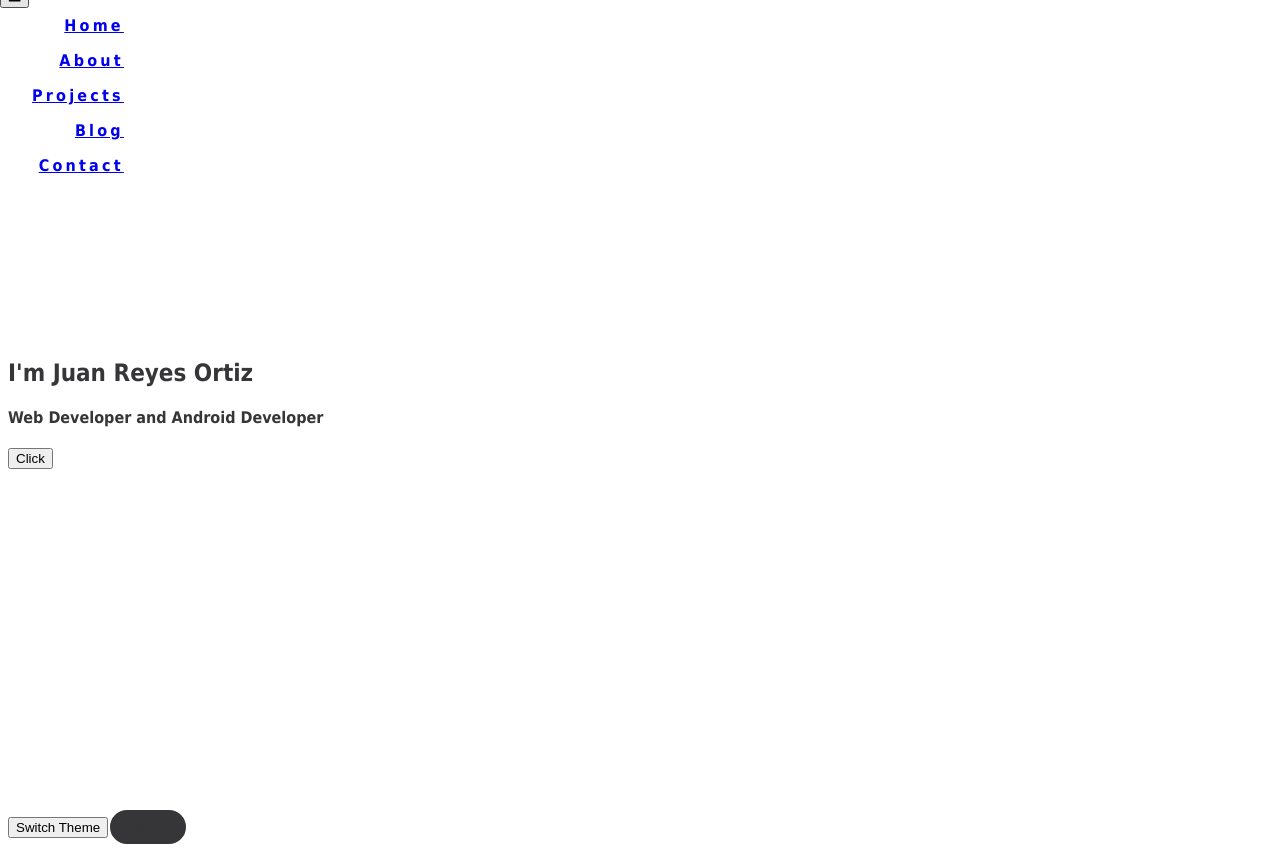
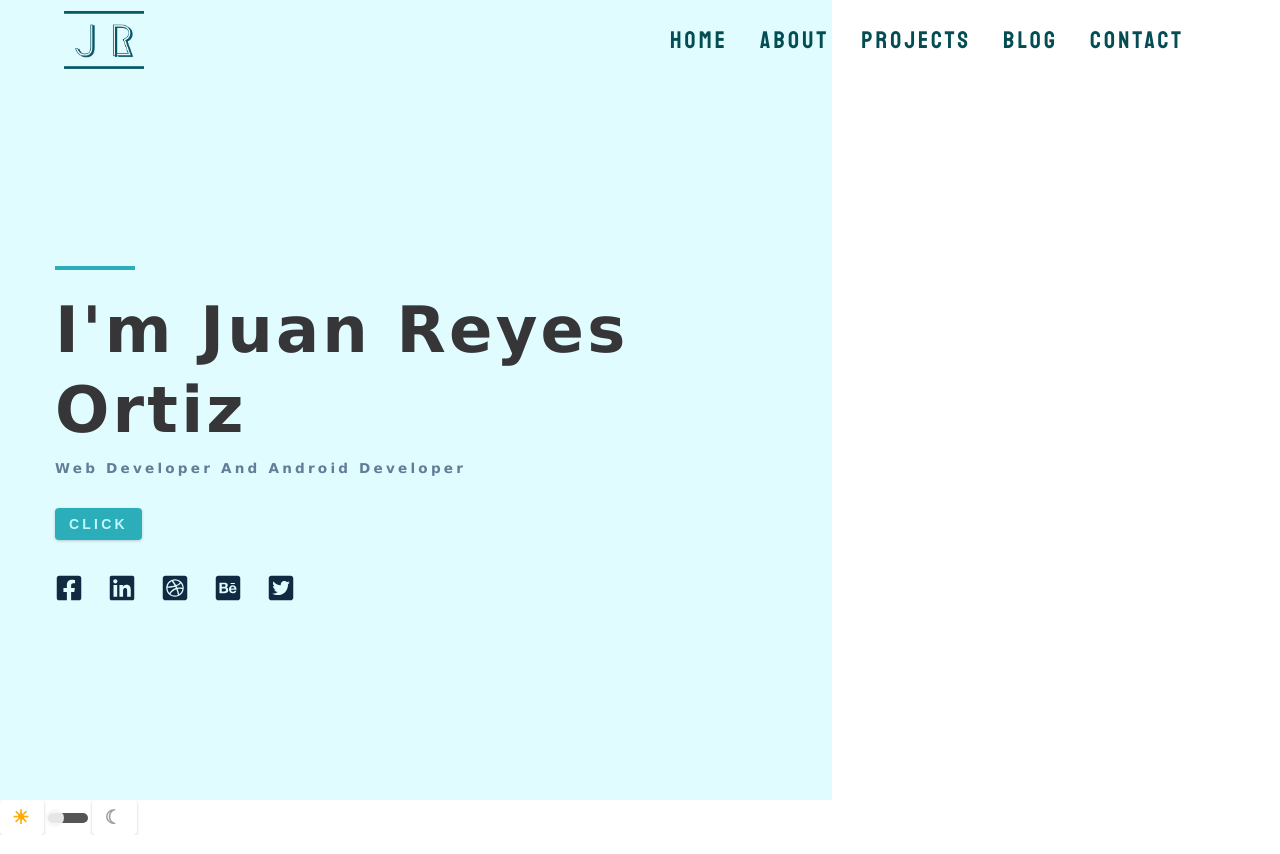
Before and after one commit to jmreyesortiz/portfolio-website, a Gatsby site: page / in a window 1280 px wide. Built offline with nearby package versions, Linux system fonts and the light colour scheme; Gatsby itself is replaced by a stand-in of ours.

Commit message:
hero basically done

```diff
--- a/src/components/Hero.js
+++ b/src/components/Hero.js
@@ -1,5 +1,6 @@
 import React from "react"
 import styled from "styled-components"
+import SocialLinks from "../constants/socialLinks"
 
 const Hero = () => {
   return (
@@ -7,11 +8,11 @@ const Hero = () => {
       <HeroCenter>
         <HeroInfo>
           <div>
-            <Underline>
-              <h1>I'm Juan Reyes Ortiz</h1>
-              <h4>Web Developer and Android Developer</h4>
-              <Button>Click</Button>
-            </Underline>
+            <Underline></Underline>
+            <h1>I'm Juan Reyes Ortiz</h1>
+            <h4>Web Developer and Android Developer</h4>
+            <HeroButton>Click</HeroButton>
+            <SocialLinks />
           </div>
         </HeroInfo>
       </HeroCenter>
@@ -23,18 +24,65 @@ const HeroHeader = styled.header`
   margin-top: -5rem;
   padding-top: 5rem;
   height: 100vh;
+  background: ${({ theme }) => theme.colorPrimary10};
   position: relative;
+
+  @media screen and (min-width: 992px) {
+    ::before {
+      content: "";
+      position: absolute;
+      top: 0;
+      left: 65%;
+      right: 0;
+      bottom: 0;
+      background: ${({ theme }) => theme.colorWhite};
+    }
+    h4 {
+      font-size: 0.85rem;
+      line-height: 1;
+    }
+  }
+
+  @media screen and (min-width: 1170px) {
+    font-size: 1rem;
+  }
 `
 const HeroCenter = styled.div`
   height: 100%;
   display: grid;
   align-items: center;
+  width: 90vw;
+  margin: 0 auto;
+  max-width: 1170px;
+  @media screen and (min-width: 992px) {
+    width: 95vw;
+    grid-template-columns: repeat(12, 1fr);
+  }
 `
-const HeroInfo = styled.article``
+const HeroInfo = styled.article`
+  background: ${({ theme }) => theme.colorPrimary10};
+  h4 {
+    color: ${({ theme }) => theme.colorGrey5};
+  }
+  @media screen and (min-width: 992px) {
+    grid-row: 1/1;
+    grid-column: 1 / span 8;
+  }
+  @media screen and (min-width: 1170px) {
+    grid-column: 1 / span 8;
+  }
+`
 const Underline = styled.div`
+  margin-right: auto;
   margin-bottom: 0.5rem;
   margin-left: 0;
+  width: 5rem;
+  height: 0.25rem;
+  margin-bottom: 1.25rem;
+  background: ${({ theme }) => theme.colorPrimary5};
 `
-const Button = styled.button``
+const HeroButton = styled.button`
+  margin-top: 1.25rem;
+`
 
 export default Hero
--- a/src/components/Logo.js
+++ b/src/components/Logo.js
@@ -3,7 +3,13 @@ import { graphql, useStaticQuery, Link } from "gatsby"
 import Image from "gatsby-image"
 import styled from "styled-components"
 
-const LogoW = styled.div``
+const LogoW = styled.div`
+  @media screen and (min-width: 768px) {
+    width: 80px;
+  }
+  @media screen and (max-width: 768px) {
+  }
+`
 
 const Logo = () => {
   const data = useStaticQuery(graphql`
--- a/src/components/Navbar.js
+++ b/src/components/Navbar.js
@@ -1,24 +1,54 @@
 import React from "react"
 import Logo from "./Logo"
-import Links from "../constants/links"
+import Navlinks from "../constants/links"
 import styled from "styled-components"
 import { FaAlignRight } from "react-icons/fa"
 
 const Nav = styled.nav`
   position: absolute;
+  top: 0;
+  left: 0;
   width: 100%;
   height: 5rem;
   display: flex;
   align-items: center;
   z-index: 200;
-  top: 0;
-  left: 0;
-  background-color: ${props =>
-    props.theme.isDark ? props.theme.darkColor : props.theme.lightColor};
+
+  @media screen and (min-width: 992px) {
+  }
 `
-const NavCenter = styled.div``
-const NavHeader = styled.div``
-const ToggleButton = styled.button``
+const NavCenter = styled.div`
+  width: 90vw;
+  max-width: 1170px;
+  margin: 0 auto;
+
+  @media screen and (min-width: 768px) {
+    display: grid;
+    grid-template-columns: auto 1fr;
+    align-items: center;
+  }
+`
+const NavHeader = styled.div`
+  display: flex;
+  justify-content: space-between;
+  align-items: center;
+`
+const ToggleButton = styled.button`
+  font-size: 2rem;
+  background: transparent;
+  border-color: transparent;
+  color: ${({ theme }) => theme.colorPrimary5};
+  cursor: pointer;
+  transition: ${({ theme }) => theme.transition};
+
+  &:hover {
+    color: ${({ theme }) => theme.colorPrimary2};
+  }
+
+  @media screen and (min-width: 768px) {
+    display: none;
+  }
+`
 
 const Navbar = () => {
   return (
@@ -26,15 +56,16 @@ const Navbar = () => {
       <Nav>
         <NavCenter>
           <NavHeader>
-            <Logo></Logo>
+            <Logo />
             <ToggleButton>
               <FaAlignRight />
             </ToggleButton>
           </NavHeader>
-          <Links></Links>
+          <Navlinks></Navlinks>
         </NavCenter>
       </Nav>
     </>
   )
 }
+
 export default Navbar
--- a/src/components/Themes.js
+++ b/src/components/Themes.js
@@ -3,10 +3,88 @@ export const lightTheme = {
   text: "#363537",
   toggleBorder: "#FFF",
   background: "#363537",
+
+  //Toggle Button
+  colorMoon: "#9E9E9E",
+  colorSun: "#FFAB00",
+
+  // Primary Colors
+  colorPrimary: "#044e53",
+  colorPrimary2: "#0a6c75",
+  colorPrimary3: "#0e7c86",
+  colorPrimary4: "#149199",
+  colorPrimary5: "#2caeba",
+  // lighter shades
+  colorPrimary6: "#37bcc8",
+  colorPrimary7: "#52d1da",
+  colorPrimary8: "#88ebf2",
+  colorPrimary9: "#bff8fd",
+  colorPrimary10: "#e0fcff",
+  //darkest grey
+  colorGrey1: "#102a42",
+  colorGrey3: "#324d67",
+  colorGrey4: "#48647f",
+  //gray for paragraphs
+  colorGrey5: "#617d98",
+  colorGrey8: "#bcccdc",
+  colorGrey9: "#dae2ec",
+  colorGrey10: "#f1f5f8",
+  colorGreenDark: "#1d9527",
+  colorRedDark: "#bb2525",
+  colorRedLight: "#e66b6b",
+  colorWhite: "#fff",
+
+  //Other Colors
+  colorNav: "#fff",
+
+  //PrimaryFonts
+  primaryFont: "Verdana",
+  secondaryFont: "Staatliches-regular",
+  transition: "all 0.3s linear",
+  spacing: "0.2rem",
+  radius: "0.25rem",
+  lightShadow: "0 5px 15px rgba(0, 0, 0, 0.102)",
+  darkShadow: "0 5px 15px rgba(0, 0, 0, 0.2)",
+  MaxWidth: "1170px",
+  FixedWidth: "700px",
 }
+
 export const darkTheme = {
   body: "#363537",
-  text: "#FAFAFA",
+  text: "#FFF",
   toggleBorder: "#6B8096",
   background: "#999",
+
+  // Primary Colors
+  colorPrimary: "#FFF",
+  colorPrimary2: "FFF",
+  colorPrimary3: "#0e7c86",
+  colorPrimary4: "#149199",
+  colorPrimary5: "#2caeba",
+  // lighter shades
+  colorPrimary6: "#37bcc8",
+  colorPrimary7: "#52d1da",
+  colorPrimary8: "#88ebf2",
+  colorPrimary9: "#bff8fd",
+  colorPrimary10: "#455A64",
+
+  //Toggle Button
+  colorMoon: "#E0F7FA",
+  colorSun: "#BDBDBD",
+  primaryFont: "Verdana",
+  secondaryFont: "Staatliches-regular",
+  transition: "all 0.3s linear",
+  spacing: "0.2rem",
+  radius: "0.25rem",
+  lightShadow: "0 5px 15px rgba(0, 0, 0, 0.102)",
+  darkShadow: "0 5px 15px rgba(0, 0, 0, 0.2)",
+  MaxWidth: "1170px",
+  FixedWidth: "700px",
+
+  //Darkest Grey
+  colorGrey1: "#FFF",
+
+  //Other colors
+  colorWhite: "#363537",
+  colorNav: "#363537",
 }
--- a/src/components/Toggler.js
+++ b/src/components/Toggler.js
@@ -2,18 +2,90 @@ import React from "react"
 import styled from "styled-components"
 import { func, string } from "prop-types"
 
-const Button = styled.button`
-  background: ${({ theme }) => theme.background};
-  border: 2px solid ${({ theme }) => theme.toggleBorder};
-  color: ${({ theme }) => theme.text};
-  border-radius: 30px;
-  cursor: pointer;
-  font-size: 0.8rem;
-  padding: 0.6rem;
+const DarkModeToggle = styled.div`
+  display: flex;
+  margin: 0 auto;
+  & > button {
+    font-size: 1.2em;
+    background: none;
+    border: none;
+    color: ${({ theme }) => theme.colorSun};
+    cursor: pointer;
+    transition: color 0.3s ease;
+    &:last-child {
+      color: ${({ theme }) => theme.colorMoon};
+    }
+    &:focus {
+      outline: none;
+    }
+  }
 `
 
+const ToggleControl = styled.span`
+  position: relative;
+  padding: 0 4px;
+  display: flex;
+  align-items: center;
+`
+
+const ToggleCheckbox = styled.input`
+  width: 40px;
+  height: 10px;
+  background: #555;
+  position: relative;
+  border-radius: 5px;
+  -webkit-appearance: none;
+  -moz-appearance: none;
+  appearance: none;
+  cursor: pointer;
+  vertical-align: 2px;
+  outline: none;
+
+  &:checked + label {
+    left: 30px;
+  }
+
+  &:focus-visible {
+    outline: solid 2px white;
+  }
+
+  & + label {
+    display: inline-block;
+    width: 18px;
+    height: 18px;
+    border-radius: 50%;
+    transition: all 0.3s ease;
+    cursor: pointer;
+    position: absolute;
+    left: 2px;
+    background: #fff;
+    opacity: 0.9;
+    background-color: #f6f6f6;
+  }
+`
+
+const ToggleLabel = styled.label``
+const SunIcon = styled.button``
+const MoonIcon = styled.button``
+
 export const Toggle = ({ theme, toggleTheme }) => {
-  return <Button onClick={toggleTheme}>Clickerino</Button>
+  return (
+    <>
+      <DarkModeToggle>
+        <SunIcon>☀</SunIcon>
+        <ToggleControl>
+          <ToggleCheckbox
+            type="checkbox"
+            checked={theme === "light" ? false : true}
+            onChange={toggleTheme}
+            id="dmcheck"
+          ></ToggleCheckbox>
+          <ToggleLabel htmlFor="dmcheck" />
+        </ToggleControl>
+        <MoonIcon>☾</MoonIcon>
+      </DarkModeToggle>
+    </>
+  )
 }
 
 Toggle.propTypes = {
--- a/src/constants/colors.js
+++ /dev/null
@@ -1,42 +0,0 @@
-export const colors = {
-  // Primary Colors
-  colorPrimary: "#044e53",
-  colorPrimary2: "#0a6c75",
-  colorPrimary3: "#0e7c86",
-  colorPrimary4: "#149199",
-  colorPrimary5: "#2caeba",
-  // lighter shades
-  colorPrimary6: "#37bcc8",
-  colorPrimary7: "#52d1da",
-  colorPrimary8: "#88ebf2",
-  colorPrimary9: "#bff8fd2",
-  colorPrimary10: "#e0fcff",
-  //darkest grey
-  colorGrey1: "#102a42",
-  colorGrey3: "#324d67",
-  colorGrey4: "#48647f",
-  //gray for paragraphs
-  colorGrey5: "#617d98",
-  colorGrey8: "#bcccdc",
-  colorGrey9: "#dae2ec",
-  colorGrey10: "#f1f5f8",
-  colorGreenDark: "#1d9527",
-  colorRedDark: "#bb2525",
-  colorRedLight: "#e66b6b",
-  colorWhite: "#fff",
-  //fonts
-  PrimaryFont: `"Roboto", sans-serif`,
-  SecondaryFont: `"Open Sans", sans-serif`,
-  //Other
-  transition: "all 0.3s linear;",
-  spacing: "0.2rem",
-  radius: "0.25rem",
-  lightShadow: "0 5px 15px rgba(0, 0, 0, 0.102)",
-  darkShadow: "0 5px 15px rgba(0, 0, 0, 0.2)",
-  MaxWidth: "1170px",
-  FixedWidth: "700px",
-
-  colorGrey1: "#102a42",
-  spacingVar: "#324d67",
-  transitionVar: "#48647f",
-}
--- a/src/constants/links.js
+++ b/src/constants/links.js
@@ -3,20 +3,31 @@ import { Link } from "gatsby"
 import { v4 as uuidv4 } from "uuid"
 import styled from "styled-components"
 
-const LinkLi = styled.li`
+const LinkLi = styled.li``
+
+const NavLinks = styled.ul`
+  display: none;
   @media screen and (min-width: 768px) {
     display: flex;
     justify-content: flex-end;
-    margin-left: 2rem;
+    list-style-type: none;
+
+    li {
+      margin-right: 2rem;
+    }
     a {
-      text-transform: capitalize;
-      color: "#bb2525";
+      color: ${({ theme }) => theme.colorGrey1};
       font-weight: bold;
-      letter-spacing: 0.2rem;
-      transition: all 0.3s linear;
+      font-size: x-large;
+      font-family: ${({ theme }) => theme.secondaryFont};
+      letter-spacing: ${({ theme }) => theme.spacing};
+      transition: ${({ theme }) => theme.transition};
       padding: 0.5rem 0;
+      color: ${({ theme }) => theme.colorPrimary};
     }
     a:hover {
+      color: ${({ theme }) => theme.colorPrimary7};
+      box-shadow: 0px 2px ${({ theme }) => theme.colorPrimary7};
     }
   }
 `
@@ -58,7 +69,7 @@ const temporalLinks = data.map(link => {
 })
 
 const Links = () => {
-  return <>{temporalLinks}</>
+  return <NavLinks>{temporalLinks}</NavLinks>
 }
 
 export default Links
--- /dev/null
+++ b/src/constants/socialLinks.js
@@ -0,0 +1,66 @@
+import React from "react"
+import { v4 as uuidv4 } from "uuid"
+import {
+  FaFacebookSquare,
+  FaLinkedin,
+  FaDribbbleSquare,
+  FaBehanceSquare,
+  FaTwitterSquare,
+} from "react-icons/fa"
+import styled from "styled-components"
+
+const data = [
+  {
+    id: uuidv4,
+    icon: <FaFacebookSquare className="social-icon"></FaFacebookSquare>,
+    url: "https://www.twitter.com",
+  },
+  {
+    id: uuidv4,
+    icon: <FaLinkedin className="social-icon"></FaLinkedin>,
+    url: "https://www.twitter.com",
+  },
+  {
+    id: uuidv4,
+    icon: <FaDribbbleSquare className="social-icon"></FaDribbbleSquare>,
+    url: "https://www.twitter.com",
+  },
+  {
+    id: uuidv4,
+    icon: <FaBehanceSquare className="social-icon"></FaBehanceSquare>,
+    url: "https://www.twitter.com",
+  },
+  {
+    id: uuidv4,
+    icon: <FaTwitterSquare className="social-icon"></FaTwitterSquare>,
+    url: "https://www.twitter.com",
+  },
+]
+
+const SocialLink = styled.a`
+  font-size: 1.75rem;
+  color: ${({ theme }) => theme.colorGrey1};
+  transition: ${({ theme }) => theme.transition};
+  &:hover {
+    color: ${({ theme }) => theme.colorPrimary5};
+  }
+`
+const SocialLinks = styled.ul`
+  justify-items: flex-start;
+  margin-top: 2rem;
+  width: 15rem;
+  display: flex;
+  justify-content: space-between;
+`
+
+const links = data.map(link => {
+  return (
+    <li key={link.id}>
+      <SocialLink href={link.url}>{link.icon}</SocialLink>
+    </li>
+  )
+})
+
+export default socialLinks => {
+  return <SocialLinks>{links}</SocialLinks>
+}
--- a/src/pages/index.js
+++ b/src/pages/index.js
@@ -1,6 +1,6 @@
-import React, { useState } from "react"
+import React from "react"
 import Layout from "../components/layout"
-import GlobalStyles from "../styles/fonts/styles.js"
+import GlobalStyles from "../styles/fonts/GlobalStyles.js"
 import Hero from "../components/Hero"
 import { ThemeProvider } from "styled-components"
 import { lightTheme, darkTheme } from "../components/Themes"
@@ -15,7 +15,6 @@ export default function Home() {
       <>
         <Layout>
           <Hero></Hero>
-          <button onClick={themeToggler}>Switch Theme</button>
           <Toggle theme={theme} toggleTheme={themeToggler}></Toggle>
           <GlobalStyles />
         </Layout>
--- /dev/null
+++ b/src/styles/fonts/GlobalStyles.js
@@ -0,0 +1,118 @@
+import { createGlobalStyle } from "styled-components"
+
+import StaatlichesRegular from "../fonts/Staatliches-regular.ttf"
+import StaatlichesWoff from "../fonts/staatliches-regular-webfont.woff"
+import StaatlichesWoff2 from "../fonts/staatliches-regular-webfont.woff2"
+
+export default createGlobalStyle`
+@font-face {
+
+    font-family: "Staatliches-regular";
+    src: local("Staatliches-regular"),
+      url(${StaatlichesRegular}) format("truetype"),
+      url(${StaatlichesWoff}) format("woff"),
+      url(${StaatlichesWoff2}) format("woff2");
+        font-weight: 800;
+        font-style: normal;
+  }
+
+*,
+::after,
+::before {
+  margin: 0;
+  padding: 0;
+  box-sizing: border-box;
+}
+body {
+    line-height: 1.5;
+    font-size: 0.875rem;
+    margin-top: 5rem;
+    background: ${({ theme }) => theme.body};
+    color: ${({ theme }) => theme.text};
+    font-family: ${({ theme }) => theme.primaryFont};
+}
+h1{
+  font-size: 3rem;
+  font-family: ${({ theme }) => theme.primaryFont};
+}
+
+
+@media screen and (min-width: 800px) {
+  h1 {
+    font-size: 4rem;
+  }
+  h2 {
+    font-size: 2.5rem;
+  }
+  h3 {
+    font-size: 1.75rem;
+  }
+  h4 {
+    font-size: 1rem;
+  }
+  body {
+    font-size: 1rem;
+  }
+  h1,
+  h2,
+  h3,
+  h4 {
+    line-height: 1;
+  }
+}
+
+
+
+
+h1,
+h2,
+h3,
+h4 {
+  letter-spacing:${({ theme }) => theme.spacing};
+  text-transform: capitalize;
+  line-height: 1.25;
+  margin-bottom: 0.75rem;
+  font-family: ${({ theme }) => theme.primaryFont};
+}
+/* Might have to change this later*/
+
+button{
+text-transform: uppercase;
+  background: ${({ theme }) => theme.colorPrimary5};
+  color: ${({ theme }) => theme.colorPrimary9};
+  padding: 0.375rem 0.75rem;
+  letter-spacing: ${({ theme }) => theme.spacing};
+  display: inline-block;
+  font-weight: 700;
+  -webkit-transition: ${({ theme }) => theme.transition};
+  transition: ${({ theme }) => theme.transition};
+  font-size: 0.875rem;
+  border: 2px solid transparent;
+  cursor: pointer;
+  box-shadow: 0 1px 3px rgba(0, 0, 0, 0.2);
+  border-radius: ${({ theme }) => theme.radius};
+
+
+  :hover {
+  color: ${({ theme }) => theme.colorPrimary1};
+  background: ${({ theme }) => theme.colorPrimary8};
+}
+
+}
+
+
+p {
+  margin-bottom: 1.25rem;
+  font-family: ${({ theme }) => theme.colorGrey3};
+}
+
+ul{
+  list-style-type: none;
+}
+a {
+  text-decoration: none;
+}
+
+
+
+`
--- a/src/styles/fonts/styles.js
+++ /dev/null
@@ -1,29 +0,0 @@
-import { createGlobalStyle } from "styled-components"
-
-import StaatlichesRegular from "../fonts/Staatliches-regular.ttf"
-import StaatlichesWoff from "../fonts/staatliches-regular-webfont.woff"
-import StaatlichesWoff2 from "../fonts/staatliches-regular-webfont.woff2"
-
-export default createGlobalStyle`
-
-@font-face {
-
-    font-family: "Staatliches-regular";
-    src: local("Staatliches-regular"),
-      url(${StaatlichesRegular}) format("truetype"),
-      url(${StaatlichesWoff}) format("woff"),
-      url(${StaatlichesWoff2}) format("woff2");
-        font-weight: 800;
-        font-style: normal;
-  }
-
-body {
-    background: ${({ theme }) => theme.body};
-    color: ${({ theme }) => theme.text};
-    font-family: Tahoma, Helvetica, Arial, Roboto, sans-serif;
-    transition: all 0.50s linear;
-}
-
-
-
-`
```
